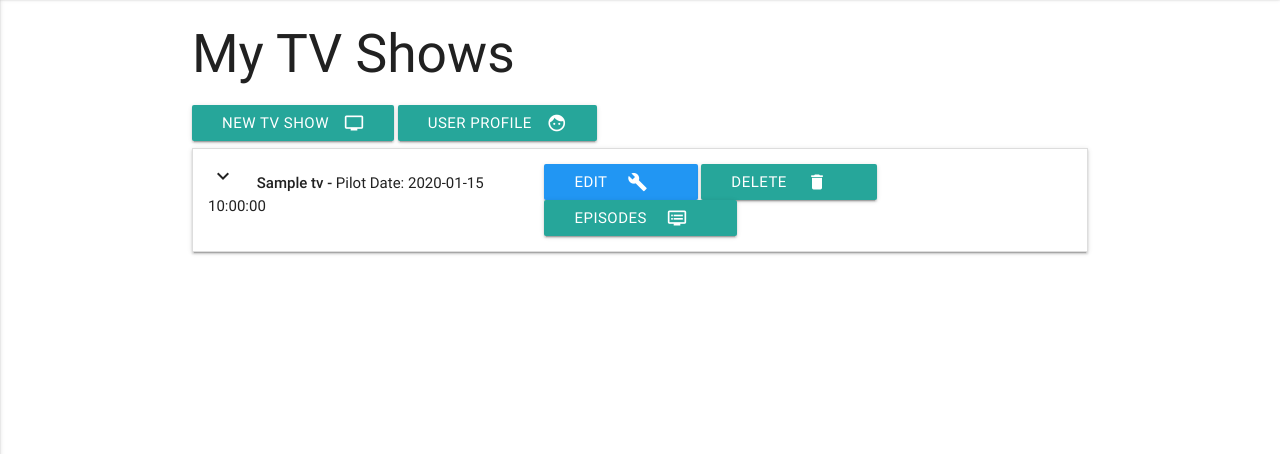
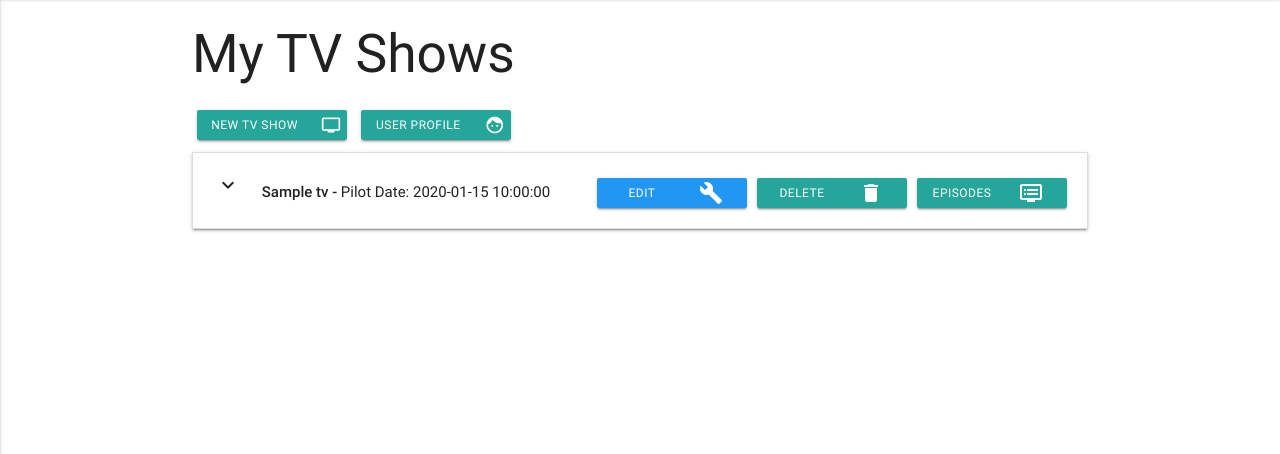
Before and after one commit to aidan-stritch/Personal-Interests-Manager, a Flask app: page /view_tv in a window 1280 px wide. Shown: the part 66-520 px from the top of the page. Run offline with Flask 2, Linux system fonts and the light colour scheme; grey boxes marked "Sample" are stand-in pictures; a database or web service that is not in the repository returns one stand-in record (values such as "Sample title"); some libraries are stand-ins or nearby versions.

Commit message:
fixed errors with CSS layouts and switches on pages

```diff
--- a/static/css/style.css
+++ b/static/css/style.css
@@ -1,4 +1,4 @@
-----------------------Miscellaneous
+/*---------------------Miscellaneous*/
 body{
     background-color:white;
 }
@@ -13,7 +13,7 @@ body{
     line-height: 5px;
 }
 
-----------------------Buttons
+/*----------------------Buttons*/
 .btn-small{
     height: 30px;
     width: 150px;
@@ -51,24 +51,31 @@ body{
     font-size: 50px;
 }
 
-----------------------Accordian
+/*----------------------Accordian*/
 .accordian-title{
     margin-top:5px;
     margin-left:5px;
+    width:100%;
 }
 
 .accordian-btn{
     float:right;
+    height: 30px;
+    width: 150px;
+    line-height: 30px;
+    margin: 5px 5px;
+    padding: 0 0.5em;
+    font-size: 12px;
 }
 
-----------------------Images
+/*----------------------Images*/
 .result_image{
-    height:250px;
+    height:300px;
     width: 250px;
     margin-left: 25%;
 }
 
-----------------------Forms
+/*----------------------Forms*/
 .form_switch{
     position: relative;
     margin: 5px 5px 5px 5px;
@@ -87,9 +94,9 @@ body{
     color:red;
 }
 
-------------------------------------Media CSS
+/*------------------------------------Media CSS*/
 @media (max-width:991px){
-    ----------------------Miscellaneous
+    /*----------------------Miscellaneous*/
     .brand-logo {
         font-size: 10px;
     }
--- a/templates/my_tv_shows.html
+++ b/templates/my_tv_shows.html
@@ -24,14 +24,12 @@ display component to showcase the user information -->
     {% for tv in TV %}
     <li>
         <div class="collapsible-header">
-            <div class="col s9 accordian-title">
+            <div class="accordian-title">
                 <i class="material-icons">keyboard_arrow_down</i>
                 <strong>{{tv.Name}} - </strong> Pilot Date: {{tv.Pilot_Date}}
-            </div>
-            <div class="col s3 accordian-btn">
-                <a href="{{url_for('edit_tv', tv_id=tv._id)}}" class="waves-effect waves-light btn btn-small blue"><i class="material-icons right">build</i>Edit</a>
-                <a href="{{url_for('delete_tv', tv_id=tv._id)}}"class="waves-effect waves-light btn btn-small"><i class="material-icons right">delete</i>Delete</a>
-                <a href="{{url_for('view_episodes', tv_name=tv.Name)}}"class="waves-effect waves-light btn btn-small"><i class="material-icons right">dvr</i>Episodes</a>
+                <a href="{{url_for('view_episodes', tv_name=tv.Name)}}"class="waves-effect waves-light btn accordian-btn"><i class="material-icons right">dvr</i>Episodes</a>
+                <a href="{{url_for('delete_tv', tv_id=tv._id)}}"class="waves-effect waves-light btn accordian-btn"><i class="material-icons right">delete</i>Delete</a>
+                <a href="{{url_for('edit_tv', tv_id=tv._id)}}" class="waves-effect waves-light btn accordian-btn blue"><i class="material-icons right">build</i>Edit</a>
             </div>
         </div>
         <div class="collapsible-body">
```
Also changed, not shown: templates/add_movie.html (+6 -5 lines), templates/edit_movie.html (+4 -4 lines), templates/edit_quest.html (+5 -5 lines), templates/my_episodes.html (+3 -6 lines), templates/my_games.html (+4 -7 lines), templates/my_movies.html (+4 -8 lines), templates/my_quests.html (+3 -5 lines).
